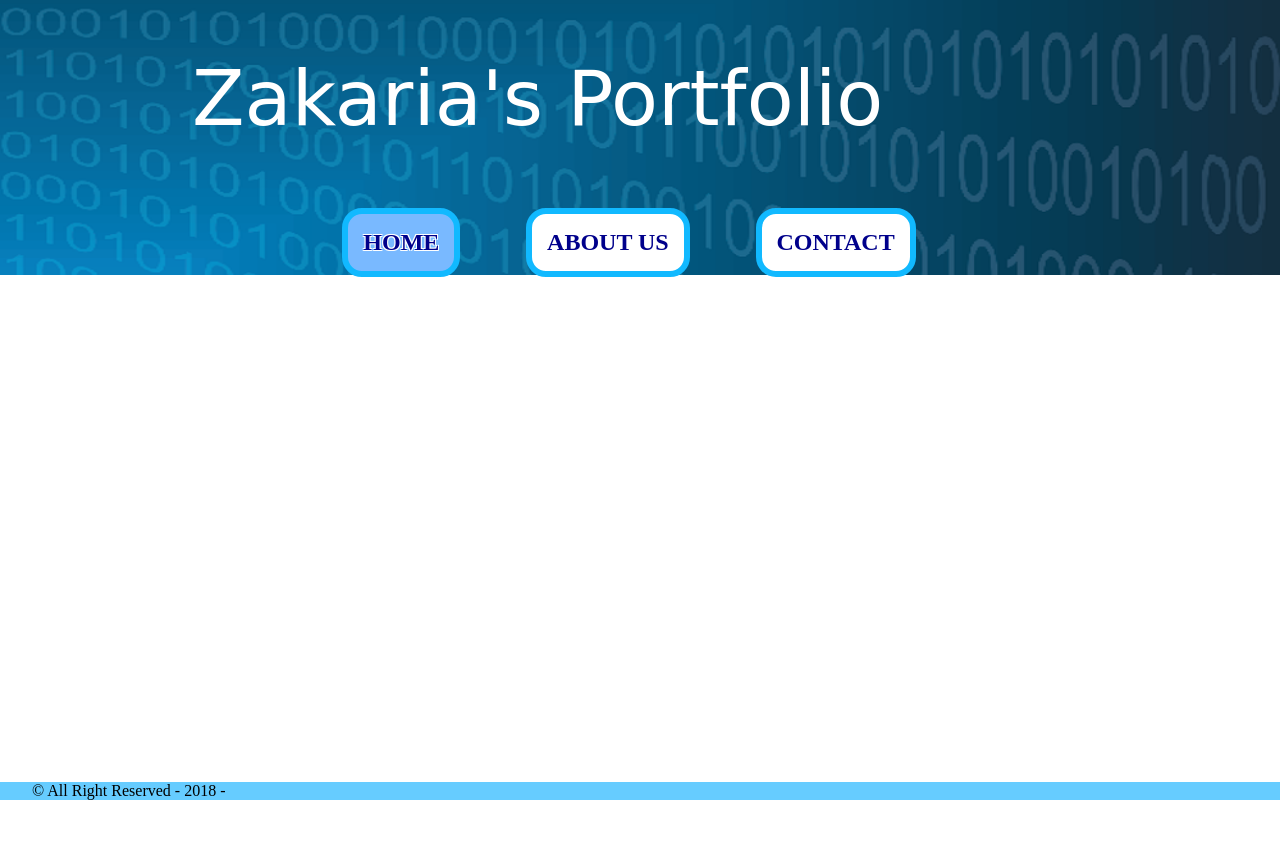
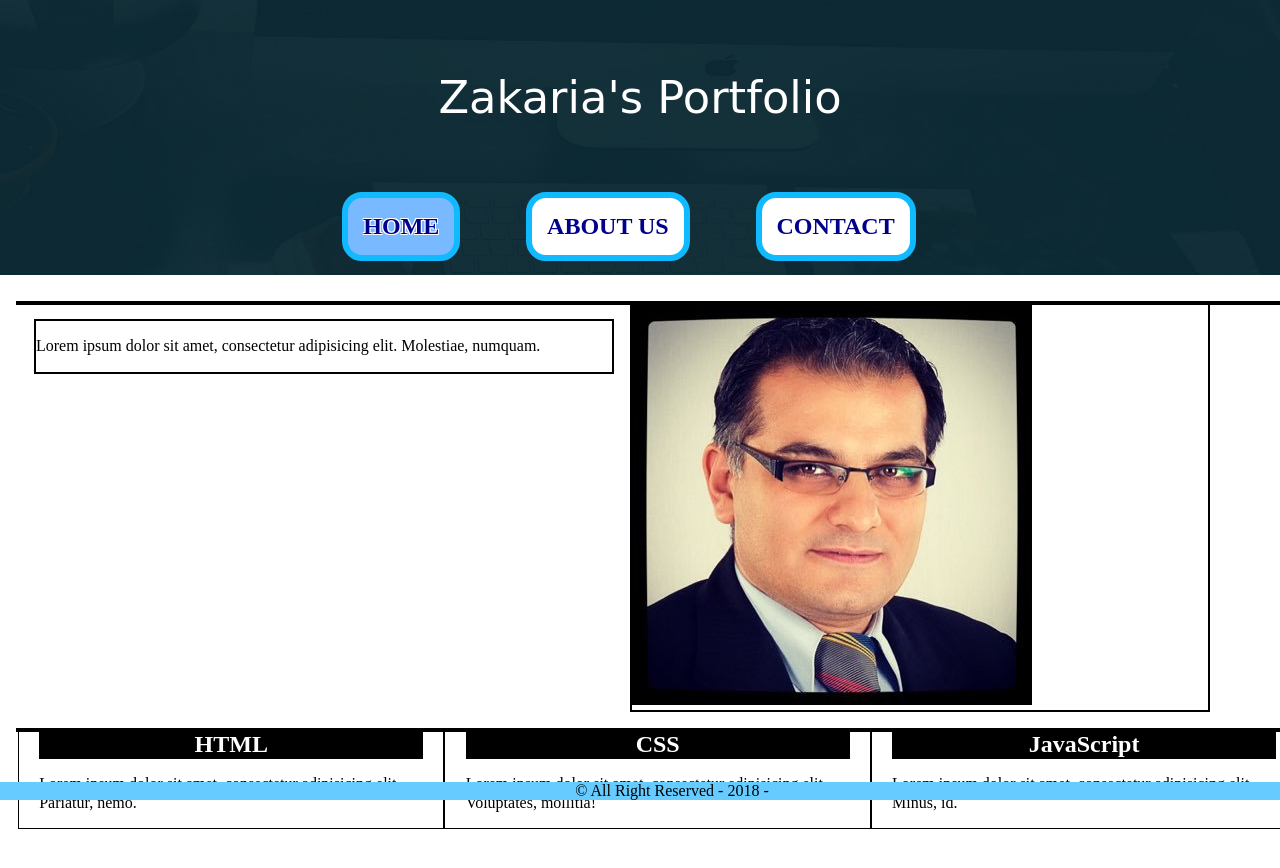
Before and after one commit to ZakMos/first-portfolio, a plain HTML site: page index.html in a window 1280 px wide. Before the commit the page ends 800 px from the top, so only its background shows below. Drawn offline with Linux system fonts and the light colour scheme; a web font is replaced by a local one.

Commit message:
added new picture, and eidt structor in index and about us wit main.css

```diff
--- a/index.html
+++ b/index.html
@@ -9,8 +9,8 @@
 </head>
 <body>
   <div class="wrapper">
-    <header class="site-header">
-      <h1 class="main-title">Zakaria's Portfolio</h1>
+    <header class="site-header positioning-container">
+      <h1 class="main-title centered-child">Zakaria's Portfolio</h1>
       <nav class="site-navigation">
         <ul>
           <li class="selected"><a href="index.html">Home</a></li>
@@ -21,7 +21,34 @@
     </header>
   </div>
 <main>
+  <div class="section1-0">
+  <div class="section1-1">
+    <section>
+    <p>Lorem ipsum dolor sit amet, consectetur adipisicing elit. Molestiae, numquam.</p>
+    </section>
+  </div>
+  <div class="section1-2">
+    <section>
+      <img src="images/zakaria.jpg" alt="zakaira-personal-picture">
+    </section>
+  </div>
+  </div>
 
+  <div class="group"></div>
+  <section class="section1-3">
+    <div class="col1-1">
+      <h2>HTML</h2>
+      <p>Lorem ipsum dolor sit amet, consectetur adipisicing elit. Pariatur, nemo.</p>
+      </div>
+    <div class="col1-2">
+      <h2>CSS</h2>
+      <p>Lorem ipsum dolor sit amet, consectetur adipisicing elit. Voluptates, mollitia!</p>
+    </div>
+    <div class="col1-3">
+      <h2>JavaScript</h2>
+      <p>Lorem ipsum dolor sit amet, consectetur adipisicing elit. Minus, id.</p>
+    </div>
+  </section>
 </main>
 
 <footer>
--- a/styles/header.css
+++ b/styles/header.css
@@ -1,18 +1,33 @@
 .site-header {
-  background: url(../images/header02.png) 0 0 no-repeat;
+  background: url(../images/header01.jpg) 0 0 no-repeat;
   background-size: 100vw 21.5vw, 100%;
-  padding: 15% 0 5%;
-  position: relative;
+  margin: 0;
+  padding-top: 22vh;
+  padding-bottom: 1vh;
 }
+
 
 .site-header h1 {
   font-family: 'Shojumaru', cursive;
   font-weight: normal;
-  font-size: 6vw;
+  font-size: 3.5vw;
+  color: white;
+  text-align: center;
+  padding-top: 0vh;
+  padding-bottom: 5vh;
+  margin-top: -25px;
+}
+
+
+.positioning-container {
+  position: relative;
+}
+
+.centered-child {
   position: absolute;
-  top: 1%;
-  left: 15%;
-  color: white;
+  top: 50%;
+  left: 50%;
+  transform: translate(-50%, -50%);
 }
 
 .site-navigation ul {
--- a/styles/main.css
+++ b/styles/main.css
@@ -2,11 +2,51 @@
 @import "normalize.css";
 @import "header.css";
 
+.section1-0 {
+  border: 2px solid black;
+  margin: 2vh;
+  width: 100%;
+}
+
+.section1-1 {
+  border: 2px solid black;
+  margin: 2vh;
+  float: left;
+  width: 45%;
+}
 
 
+.section1-2 {
+  border: 2px solid black;
+  float: left;
+  width: 45%
+}
 
+.section1-3 {
+  border: 2px solid black;
+  margin: 2vh 2vh 3vh 2vh;
+  width: 100%;
+}
 
+.col1-1, .col1-2, .col1-3 {
+  width: 30%;
+  float: left;
+  padding: 0 1.58%;
+  margin-bottom: 5vh;
+  border: 1px solid #000;
+}
 
+h2 {
+  color: white;
+  background: #000;
+  text-align: center;
+  padding: 0 0 1px 0;
+  margin: 0;
+}
+
+.group {
+  clear: both;
+}
 
 
 footer {
@@ -16,4 +56,5 @@ footer {
     bottom: 0;
     width: 100%;
     background:#6cf;
+    text-align: center;
 }
```
Also changed, not shown: about-us.html (+24 -2 lines), contact.html (+2 -2 lines), images/zakaria.jpg (added).
